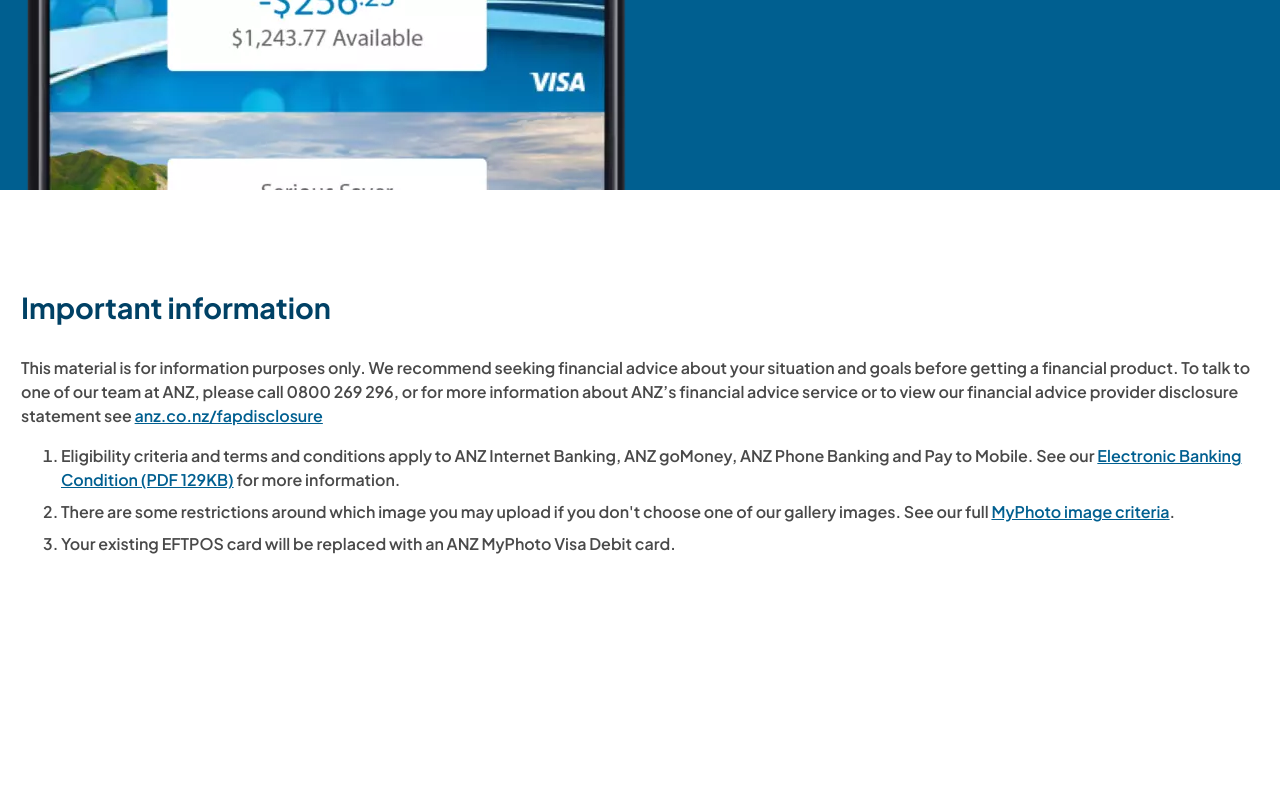
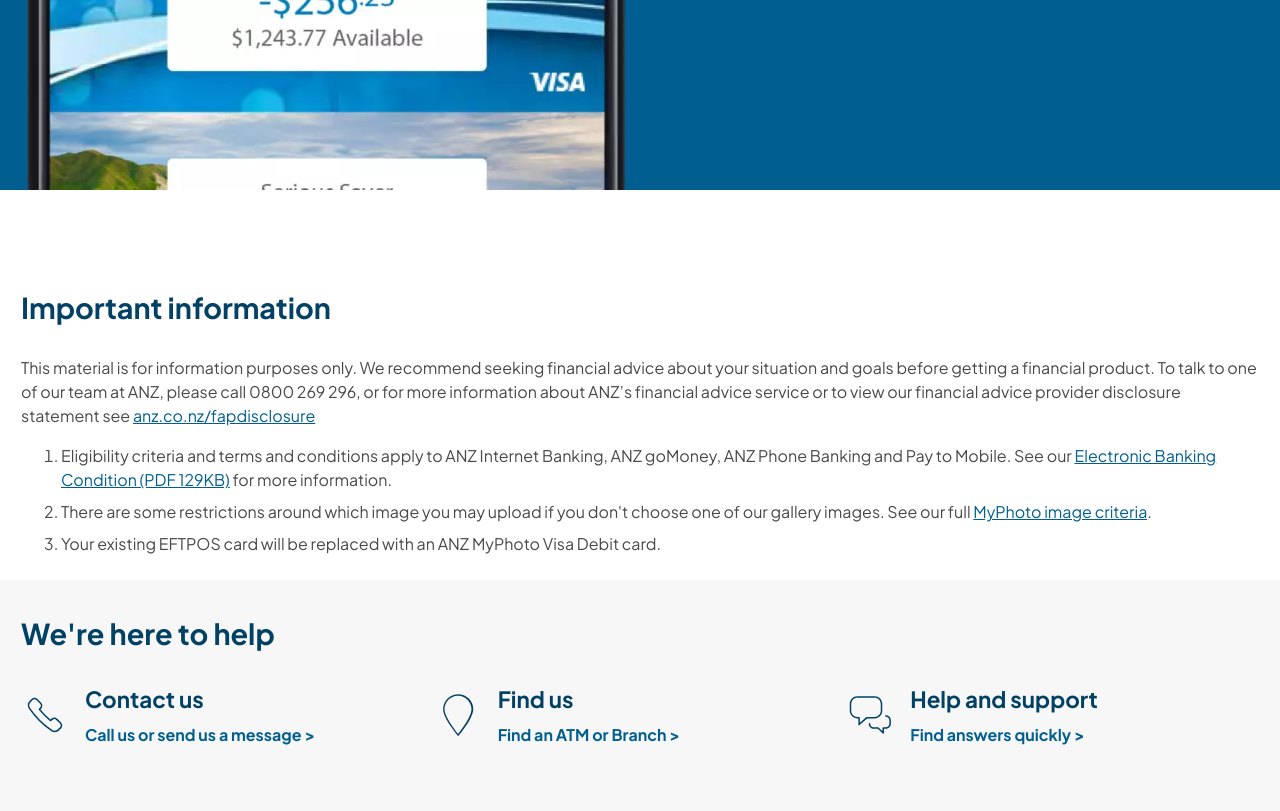
Before and after one commit to TrellixVulnTeam/ANZ_K6K1, a website: page index.html in a window 1280 px wide. Shown: the part 4386-5197 px from the top of the page. Before the commit the page ends 4966 px from the top, so only its background shows below. Drawn offline with Linux system fonts and the light colour scheme.

Commit message:
Add help section with 3 divs, imgs, content.

```diff
--- a/index.html
+++ b/index.html
@@ -265,6 +265,39 @@
                 images. See our full <a href="">MyPhoto image criteria</a>.</li>
             <li>Your existing EFTPOS card will be replaced with an ANZ MyPhoto Visa Debit card.</li>
         </ul>
+    </section>
+
+    <section class="help">
+        <div class="help__wrapper">
+            <h2>We're here to help</h2>
+            <div class="help__wrapcontainer">
+
+
+                <div class="help__container">
+                    <img src="images/Contact_Us.svg" alt="">
+                    <div class="help__container--content">
+                        <h3>Contact us</h3>
+                        <a href="#">Call us or send us a message ></a>
+                    </div>
+                </div>
+
+                <div class="help__container">
+                    <img src="images/Find_Us.svg" alt="">
+                    <div class="help__container--content">
+                        <h3>Find us</h3>
+                        <a href="#">Find an ATM or Branch ></a>
+                    </div>
+                </div>
+
+                <div class="help__container">
+                    <img src="images/Help_Support.svg" alt="">
+                    <div class="help__container--content">
+                        <h3>Help and support</h3>
+                        <a href="#">Find answers quickly ></a>
+                    </div>
+                </div>
+            </div>
+        </div>
 
     </section>
 
--- a/scss/abstracts/_colours.scss
+++ b/scss/abstracts/_colours.scss
@@ -4,5 +4,6 @@
 $colour-grey: #494949;
 $colour-grey-opacity: rgba(73, 73, 73, 0.226);
 $colour-offwhite: #eef2f6;
+$colour-lightgrey: #f7f7f7;
 $colour-white: #ffffff;
 $colour-btn: #0072ac;
--- a/scss/pages/_index.scss
+++ b/scss/pages/_index.scss
@@ -253,12 +253,10 @@
 
   p {
     color: $colour-grey;
-    font-weight: 600;
   }
 
   ul {
     list-style-type: value;
-    font-weight: 600;
   }
 
   li {
@@ -270,3 +268,36 @@
     color: $colour-blue;
   }
 }
+
+.help {
+  background-color: $colour-lightgrey;
+}
+
+.help__wrapper {
+  max-width: 77.375rem;
+  margin: 0 auto;
+  padding: 2em 0 4em 0;
+}
+
+.help__wrapcontainer {
+  display: flex;
+}
+
+.help__container {
+  display: flex;
+  width: 33.33%;
+}
+
+.help__container--content {
+  padding-left: 1em;
+}
+
+.help__container--content h3 {
+  padding-bottom: 0.3em;
+}
+
+.help__container--content a {
+  text-decoration: none;
+  color: $colour-blue;
+  font-weight: 700;
+}
```
Also changed, not shown: css/style.css, images/Contact_Us.svg (added), images/Find_Us.svg (added), images/Help_Support.svg (added).
